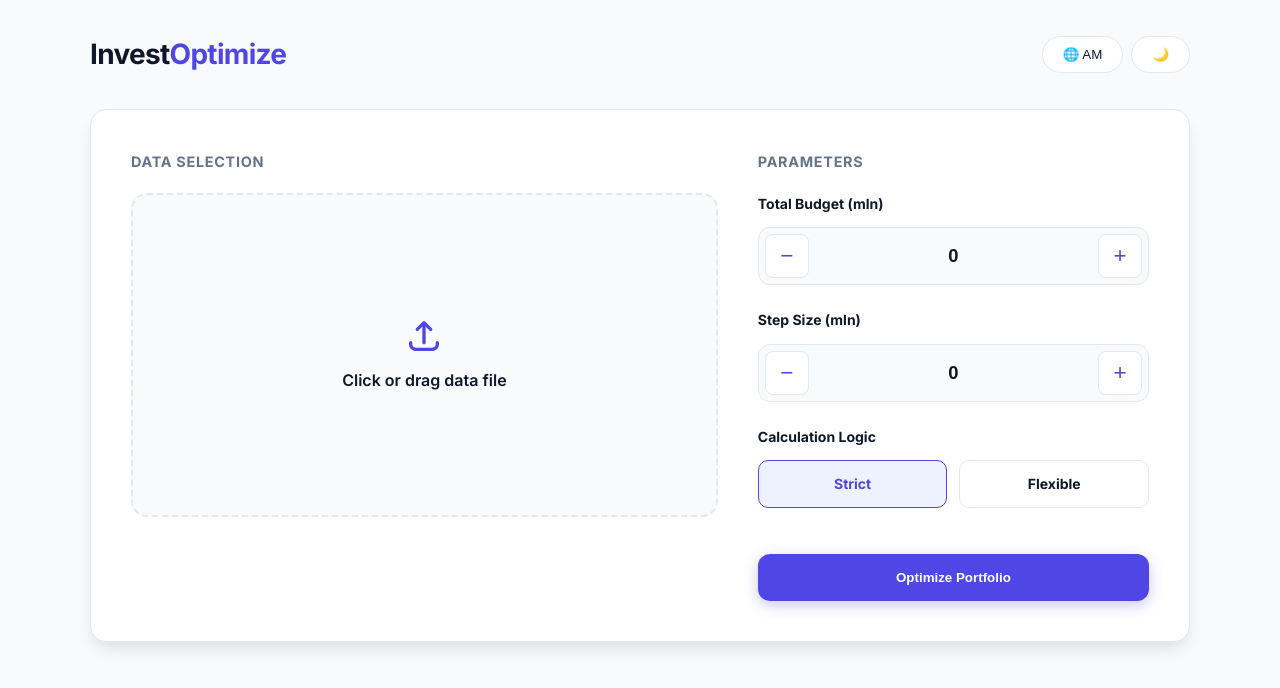
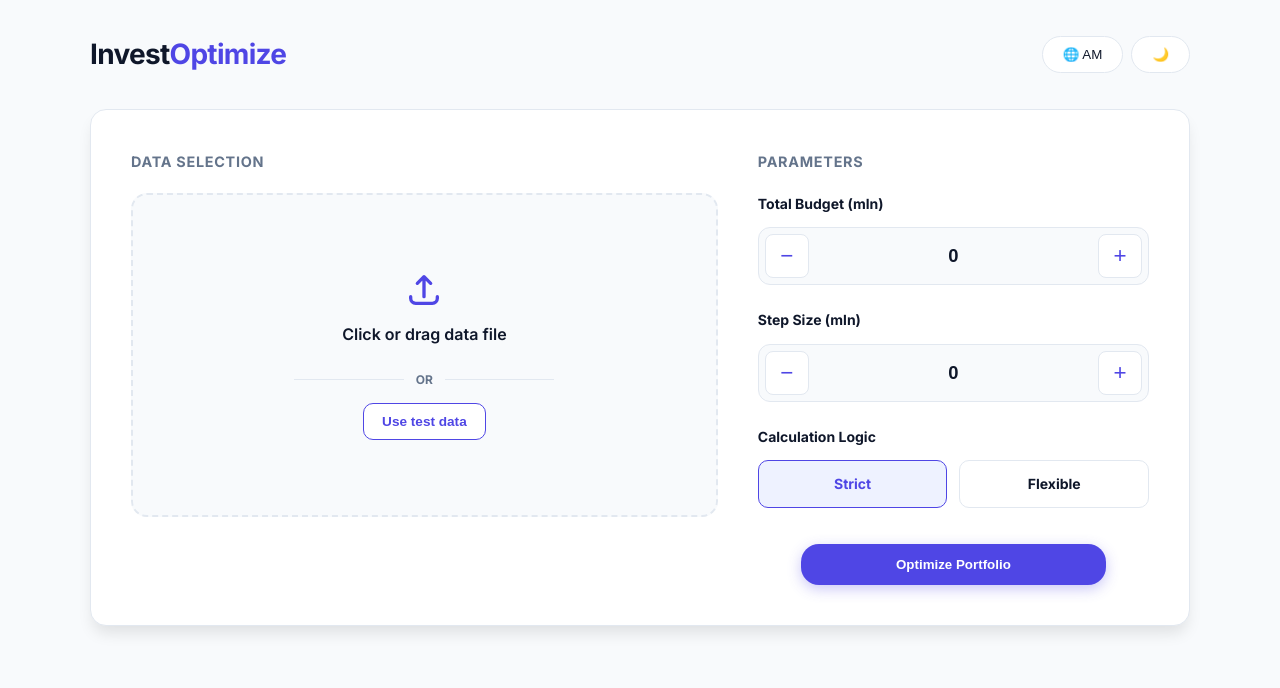
Before and after one commit to MRafayel/DiplomaProject, a Flask app: page / in a window 1280 px wide. Shown: the top 688 px of the page. Run offline with Flask 3, Linux system fonts and the light colour scheme; some libraries are stand-ins or nearby versions.

Commit message:
Test data functionality

```diff
--- a/Frontend/templates/index.html
+++ b/Frontend/templates/index.html
@@ -4,6 +4,7 @@
     <meta charset="UTF-8">
     <meta name="viewport" content="width=device-width, initial-scale=1.0">
     <title>InvestOptimize | Pro Dashboard</title>
+    <link rel="icon" type="image/svg+xml" href="{{ url_for('static', filename='favicon.svg') }}">
 
     <link rel="preconnect" href="https://fonts.googleapis.com">
     <link rel="preconnect" href="https://fonts.gstatic.com" crossorigin>
@@ -50,6 +51,10 @@
         .upload-zone.active-preview { border-style: solid; border-color: var(--primary); background: var(--bg-card); }
         #drop-state { display: flex; flex-direction: column; align-items: center; justify-content: center; flex: 1; padding: 40px; text-align: center; }
         #fileInput { position: absolute; inset: 0; opacity: 0; cursor: pointer; }
+        .upload-divider { position: relative; z-index: 1; display: flex; align-items: center; width: min(260px, 100%); gap: 12px; margin: 22px 0 14px; color: var(--text-muted); font-size: 0.75rem; font-weight: 700; text-transform: uppercase; }
+        .upload-divider::before, .upload-divider::after { content: ""; flex: 1; height: 1px; background: var(--border); }
+        .btn-test-data { position: relative; z-index: 2; display: inline-flex; align-items: center; justify-content: center; gap: 8px; background: var(--bg-card); color: var(--primary); border: 1px solid var(--primary); padding: 10px 18px; border-radius: 10px; font-size: 0.85rem; font-weight: 700; }
+        .btn-test-data:disabled { opacity: 0.65; cursor: wait; }
         #preview-state { display: none; flex-direction: column; height: 100%; animation: fadeIn 0.4s ease; }
         .preview-header { padding: 12px 20px; background: var(--primary-light); color: var(--primary); display: flex; justify-content: space-between; font-size: 0.85rem; font-weight: 600; }
         .preview-table-container { flex: 1; overflow: auto; max-height: 280px; }
@@ -74,8 +79,11 @@
         .radio-card input { display: none; }
         .radio-card:has(input:checked) { background: var(--primary-light); border-color: var(--primary); color: var(--primary); }
 
-        .btn-primary { background: var(--primary); color: white; border: none; padding: 16px; width: 100%; border-radius: 12px; font-weight: 700; box-shadow: 0 4px 14px 0 rgba(79, 70, 229, 0.3); margin-top: 10px; }
+        .btn-primary { display: block; background: var(--primary); color: white; border: none; padding: 13px 16px; width: 78%; border-radius: 18px; font-weight: 700; box-shadow: 0 4px 14px 0 rgba(79, 70, 229, 0.3); margin: 10px auto 0; }
         .btn-primary:disabled { opacity: 0.7; cursor: not-allowed; }
+        .btn-primary.nudge-optimize { position: relative; isolation: isolate; overflow: hidden; background: transparent; border: 2px solid transparent; padding: 11px 14px; box-shadow: 0 0 0 3px rgba(79, 70, 229, 0.12), 0 6px 20px rgba(79, 70, 229, 0.35); }
+        .btn-primary.nudge-optimize::before { content: ""; position: absolute; z-index: -2; inset: -350%; background: conic-gradient(from 0deg, transparent 0 38%, #c7d2fe 45%, #ffffff 50%, #818cf8 55%, transparent 62% 100%); animation: optimizeEdgeSpin 1.8s linear infinite; }
+        .btn-primary.nudge-optimize::after { content: ""; position: absolute; z-index: -1; inset: 2px; border-radius: 14px; background: var(--primary); }
 
         /* Results */
         .results-section { display: none; margin-top: 40px; }
@@ -98,6 +106,8 @@
         .skeleton { background: linear-gradient(90deg, var(--skeleton-base) 25%, var(--skeleton-shimmer) 50%, var(--skeleton-base) 75%); background-size: 200% 100%; animation: shimmer 1.5s infinite; border-radius: 8px; }
         @keyframes shimmer { 0% { background-position: 200% 0; } 100% { background-position: -200% 0; } }
         @keyframes fadeIn { from { opacity: 0; } to { opacity: 1; } }
+        @keyframes optimizeEdgeSpin { to { transform: rotate(360deg); } }
+        @media (prefers-reduced-motion: reduce) { .btn-primary.nudge-optimize::before { animation: none; background: #a5b4fc; } }
     </style>
 </head>
 
@@ -113,7 +123,7 @@
     </div>
 
     <div class="config-panel">
-        <form id="form">
+        <form id="form" autocomplete="off">
             <div class="config-grid">
                 <div>
                     <h3 data-i18n="dataSelection">Data Selection</h3>
@@ -122,6 +132,8 @@
                             <input type="file" id="fileInput" name="file" accept=".csv, .xlsx, .xls" required>
                             <svg style="width: 40px; height: 40px; color: var(--primary); margin-bottom: 12px;" fill="none" stroke="currentColor" viewBox="0 0 24 24"><path stroke-linecap="round" stroke-linejoin="round" stroke-width="2" d="M4 16v1a3 3 0 003 3h10a3 3 0 003-3v-1m-4-8l-4-4m0 0L8 8m4-4v12"></path></svg>
                             <p style="font-weight: 600; margin: 0;" data-i18n="uploadText">Click or drag data file</p>
+                            <div class="upload-divider" data-i18n="or">or</div>
+                            <button type="button" id="testDataBtn" class="btn-test-data" data-test-url="{{ url_for('static', filename='Test Data.xlsx') }}" data-i18n="useTestData">Use test data</button>
                         </div>
                         <div id="preview-state">
                             <div class="preview-header"><span id="fileNameDisplay"></span><span data-i18n="preview">Preview</span></div>
@@ -201,6 +213,10 @@ const translations = {
         dashboardTitle: "InvestOptimize | Pro Dashboard",
         dataSelection: "Data Selection",
         uploadText: "Click or drag data file",
+        or: "or",
+        useTestData: "Use test data",
+        loadingTestData: "Loading test data...",
+        testDataFailed: "Could not load the test data",
         preview: "Preview",
         changeFile: "✕ Change File",
         parameters: "Parameters",
@@ -229,6 +245,10 @@ const translations = {
         dashboardTitle: "InvestOptimize | Pro Dashboard",
         dataSelection: "Տվյալներ",
         uploadText: "Կտտացրեք կամ քաշեք տվյալների ֆայլը",
+        or: "կամ",
+        useTestData: "Օգտագործել թեստային տվյալները",
+        loadingTestData: "Թեստային տվյալները բեռնվում են...",
+        testDataFailed: "Չհաջողվեց բեռնել թեստային տվյալները",
         preview: "Նախադիտում",
         changeFile: "✕ Փոխել Ֆայլը",
         parameters: "Պարամետրեր",
@@ -281,11 +301,15 @@ function toggleLanguage() {
 
     // Update operational active state buttons
     const submitBtn = document.getElementById("submitBtn");
+    const testDataBtn = document.getElementById("testDataBtn");
     if (!submitBtn.disabled) {
         submitBtn.innerText = translations[currentLang].optimizeBtn;
     } else if (submitBtn.innerText !== "Optimize Portfolio" && submitBtn.innerText !== "Օպտիմալացնել Պորտֆելը") {
         submitBtn.innerText = translations[currentLang].analyzing;
     }
+    testDataBtn.innerText = testDataBtn.disabled
+        ? translations[currentLang].loadingTestData
+        : translations[currentLang].useTestData;
 
     // Force runtime reactive reflow on chart instances if data exists
     if (lastAllocationData) {
@@ -331,6 +355,7 @@ document.querySelectorAll('.stepper-container').forEach(container => {
 document.getElementById('fileInput').addEventListener('change', function(e) {
     const file = e.target.files[0];
     if (!file) return;
+    document.getElementById('submitBtn').classList.remove('nudge-optimize');
     clearResults();
     document.getElementById('fileNameDisplay').innerText = file.name;
     const reader = new FileReader();
@@ -346,6 +371,42 @@ document.getElementById('fileInput').addEventListener('change', function(e) {
     reader.readAsArrayBuffer(file);
 });
 
+document.getElementById('testDataBtn').addEventListener('click', loadTestData);
+
+async function loadTestData(e) {
+    e.stopPropagation();
+    const button = e.currentTarget;
+    const fileInput = document.getElementById('fileInput');
+
+    button.disabled = true;
+    button.innerText = translations[currentLang].loadingTestData;
+
+    try {
+        const response = await fetch(button.dataset.testUrl);
+        if (!response.ok) throw new Error(`Test data request failed: ${response.status}`);
+
+        const blob = await response.blob();
+        const testFile = new File([blob], 'Test Data.xlsx', {
+            type: 'application/vnd.openxmlformats-officedocument.spreadsheetml.sheet'
+        });
+        const transfer = new DataTransfer();
+        transfer.items.add(testFile);
+        fileInput.files = transfer.files;
+        fileInput.dispatchEvent(new Event('change', { bubbles: true }));
+
+        document.querySelector('input[name="budget"]').value = 160;
+        document.querySelector('input[name="step"]').value = 20;
+        document.querySelector('input[name="mode"][value="strict"]').checked = true;
+        document.getElementById('submitBtn').classList.add('nudge-optimize');
+    } catch (error) {
+        console.error(error);
+        showToast('testDataFailed', 'error');
+    } finally {
+        button.disabled = false;
+        button.innerText = translations[currentLang].useTestData;
+    }
+}
+
 function renderPreview(data) {
     const table = document.getElementById('previewTable');
     table.innerHTML = data.slice(0, 11).map((row, i) => `
@@ -355,11 +416,21 @@ function renderPreview(data) {
 
 function resetUpload() {
     document.getElementById('fileInput').value = "";
+    document.getElementById('submitBtn').classList.remove('nudge-optimize');
     document.getElementById('drop-state').style.display = 'flex';
     document.getElementById('preview-state').style.display = 'none';
     document.getElementById('uploadZone').classList.remove('active-preview');
     clearResults();
 }
+
+// Browsers may restore form values during reloads. Always begin a fresh page
+// with the default inputs while preserving autofill after "Use test data".
+window.addEventListener('pageshow', () => {
+    document.getElementById('form').reset();
+    document.querySelector('input[name="budget"]').value = 0;
+    document.querySelector('input[name="step"]').value = 0;
+    resetUpload();
+});
 
 // --- CORE OPTIMIZATION LOGIC ---
 document.getElementById("form").onsubmit = async (e) => {
@@ -368,6 +439,7 @@ document.getElementById("form").onsubmit = async (e) => {
     const skeleton = document.getElementById("skeletonState");
     const content = document.getElementById("actualContent");
     const submitBtn = document.getElementById("submitBtn");
+    submitBtn.classList.remove('nudge-optimize');
 
     resultsSection.style.display = "block";
     skeleton.style.display = "block";
```
Also changed, not shown: Frontend/static/favicon.svg (added), 1 other file.
